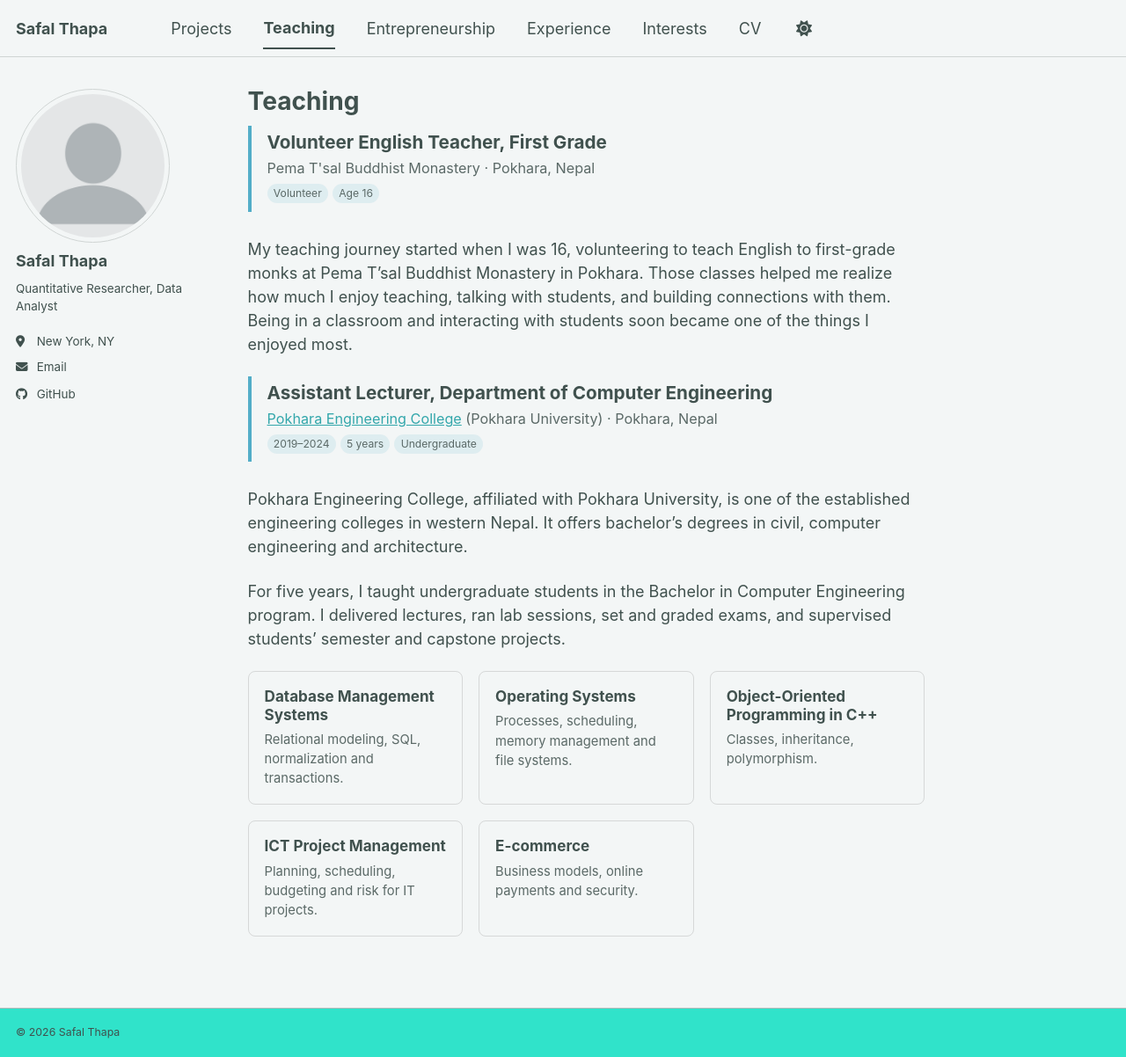
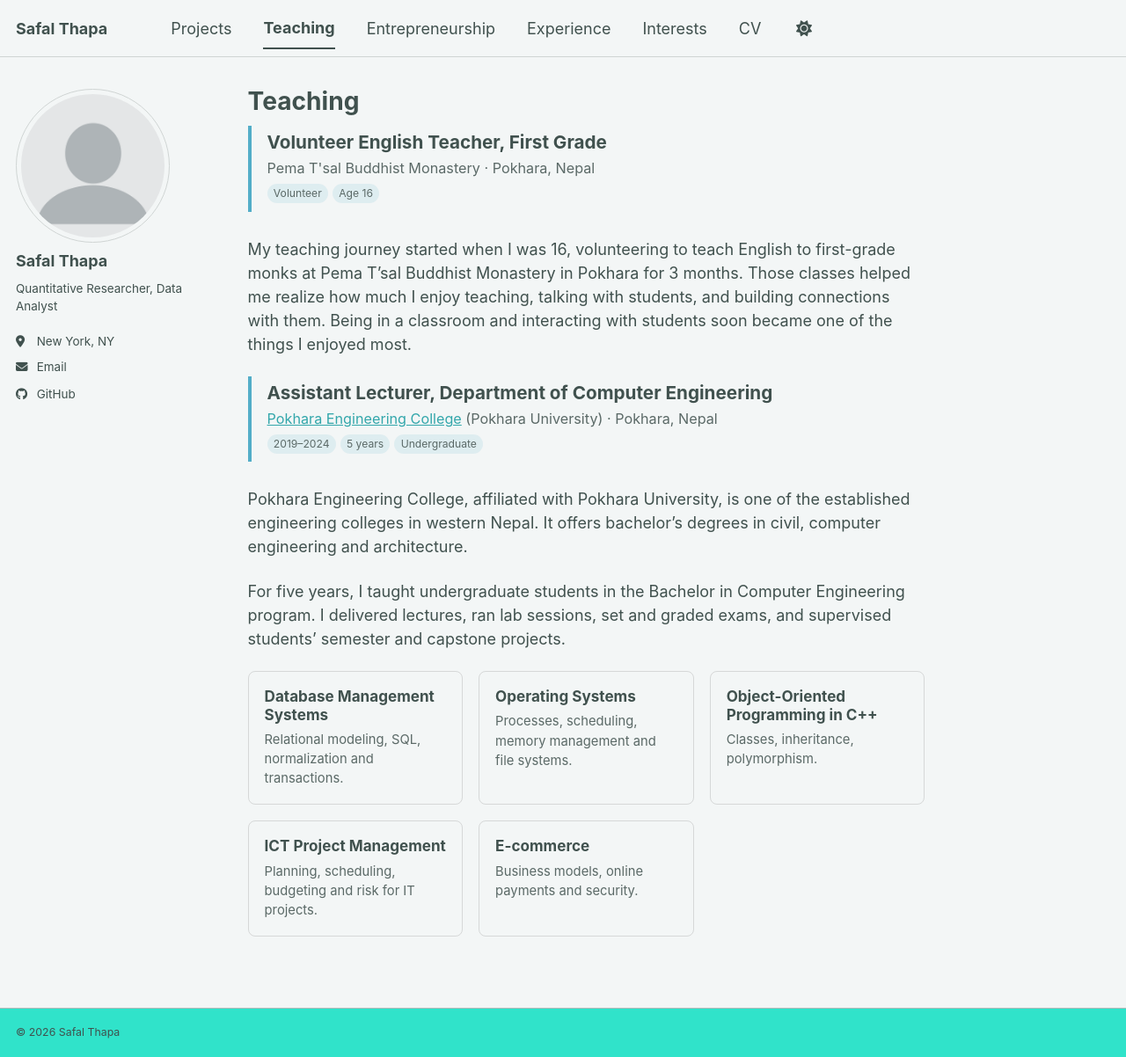
Before and after one commit to SafalThapa17/safalthapa.github.io, a Jekyll site: the page built from _pages/teaching.html, in a window 1280 px wide and 1202 px high. Shown: the whole window at 88% size. Built offline with Jekyll 4.4.1, drawn with Linux system fonts in a browser that asks for light colours; a script bundle is joined from its source files by our own code; a style sheet for code colours, icons or effects is not loaded.

Commit message:
Specify teaching duration at Pema T’sal Monastery
Added duration of teaching experience at Pema T’sal Monastery.

```diff
--- a/_pages/teaching.html
+++ b/_pages/teaching.html
@@ -22,7 +22,7 @@ author_profile: true
   <p><span class="t-tag">Volunteer</span><span class="t-tag">Age 16</span></p>
 </div>
 
-<p>My teaching journey started when I was 16, volunteering to teach English to first-grade monks at Pema T’sal Buddhist Monastery in Pokhara. Those classes helped me realize how much I enjoy teaching, talking with students, and building connections with them. Being in a classroom and interacting with students soon became one of the things I enjoyed most.</p>
+<p>My teaching journey started when I was 16, volunteering to teach English to first-grade monks at Pema T’sal Buddhist Monastery in Pokhara for 3 months. Those classes helped me realize how much I enjoy teaching, talking with students, and building connections with them. Being in a classroom and interacting with students soon became one of the things I enjoyed most.</p>
 
 <div class="t-role">
   <h2>Assistant Lecturer, Department of Computer Engineering</h2>
```
